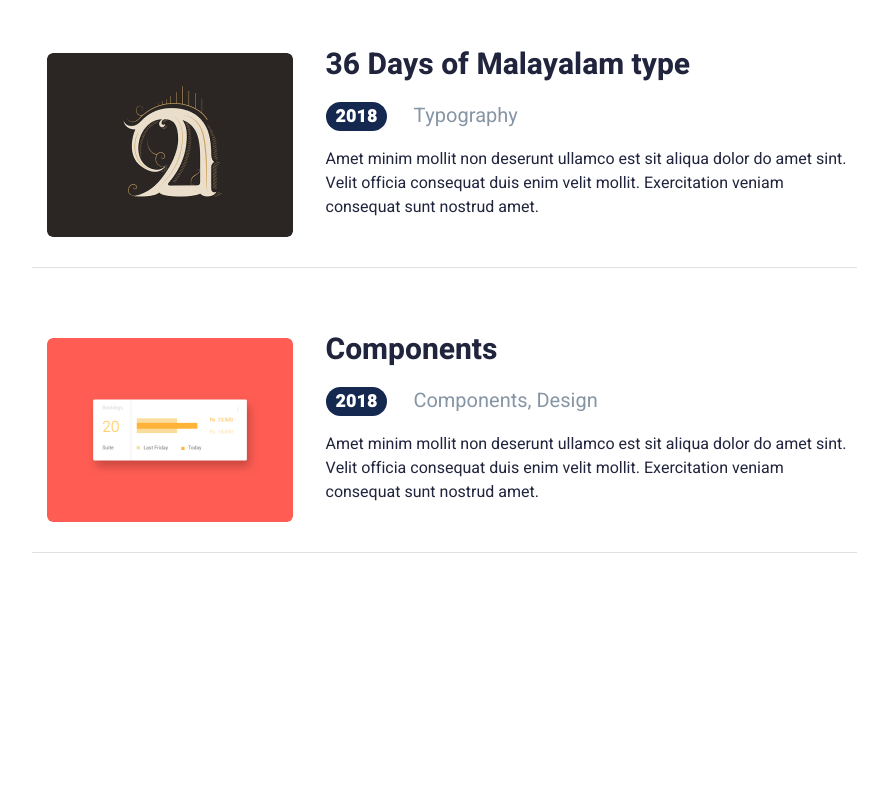
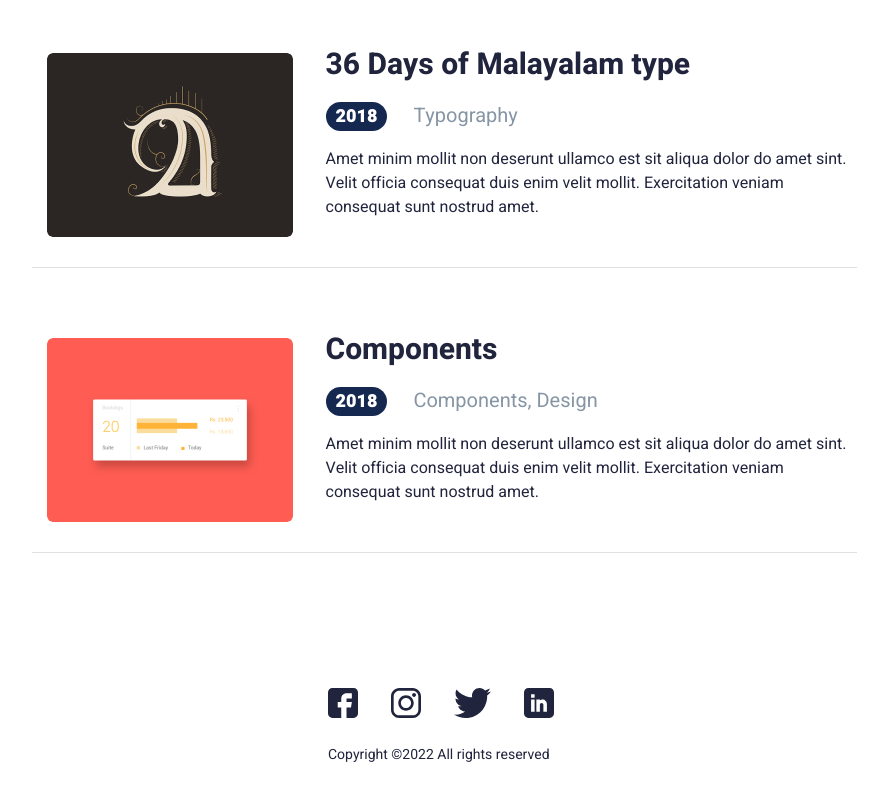
Before and after one commit to SochircaRoman/my-portfolio, a Vue app: page /works in a window 1280 px wide. Shown: the part 784-1584 px from the top of the page, without its empty margins (196-1084 px from the left). Before the commit the page ends 1407 px from the top, so only its background shows below. Built offline with nearby package versions, Linux system fonts and the light colour scheme.

Commit message:
Add footer to WorksView

```diff
--- a/src/views/HomeView.vue
+++ b/src/views/HomeView.vue
@@ -15,7 +15,8 @@ import { RouterLink, RouterView } from 'vue-router'
     <IntroSection />
     <RecentSection />
     <FeaturedSection />
-    <FooterBar />
   </main>
 
+  <FooterBar />
+
 </template>
--- a/src/views/WorksView.vue
+++ b/src/views/WorksView.vue
@@ -1,11 +1,13 @@
 <script>
 import NavBar from '../components/NavBar.vue'
 import WorkCards from '../components/WorkCards.vue'
+import FooterBar from '../components/FooterBar.vue'
 
 export default {
   components: {
     NavBar,
-    WorkCards
+    WorkCards,
+    FooterBar
   },
   data() {
     return {
@@ -73,6 +75,8 @@ export default {
     </section>
   </main>
 
+  <FooterBar />
+
 </template>
 
 <style>
```
